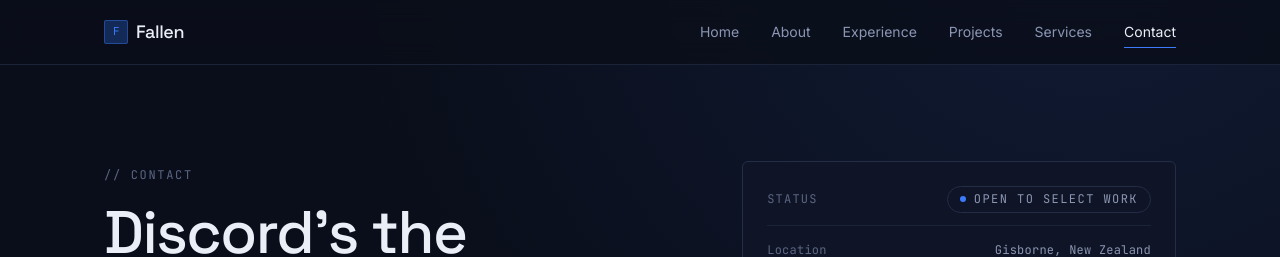
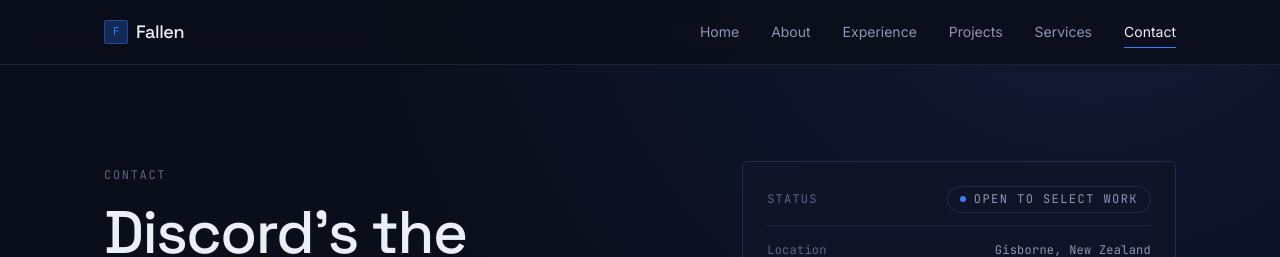
Before and after one commit to Kaze101-dev/Kaze-portfolio-website, a Next.js app in the folder fallen-portfolio/: page /contact in a window 1280 px wide. Shown: the top 257 px of the page. Built offline with nearby package versions, Linux system fonts and the light colour scheme.

Commit message:
Update page.tsx

```diff
--- a/fallen-portfolio/app/contact/page.tsx
+++ b/fallen-portfolio/app/contact/page.tsx
@@ -15,7 +15,7 @@ export default function ContactPage() {
       <Container>
         <div className="grid gap-16 md:grid-cols-[1fr_0.8fr] md:gap-24">
           <RevealSection>
-            <span className="mono-label">{"// Contact"}</span>
+            <span className="mono-label">{"Contact"}</span>
             <h1 className="mt-4 text-4xl md:text-5xl font-medium text-balance">
               Discord&apos;s the fastest way to reach me.
             </h1>
```
